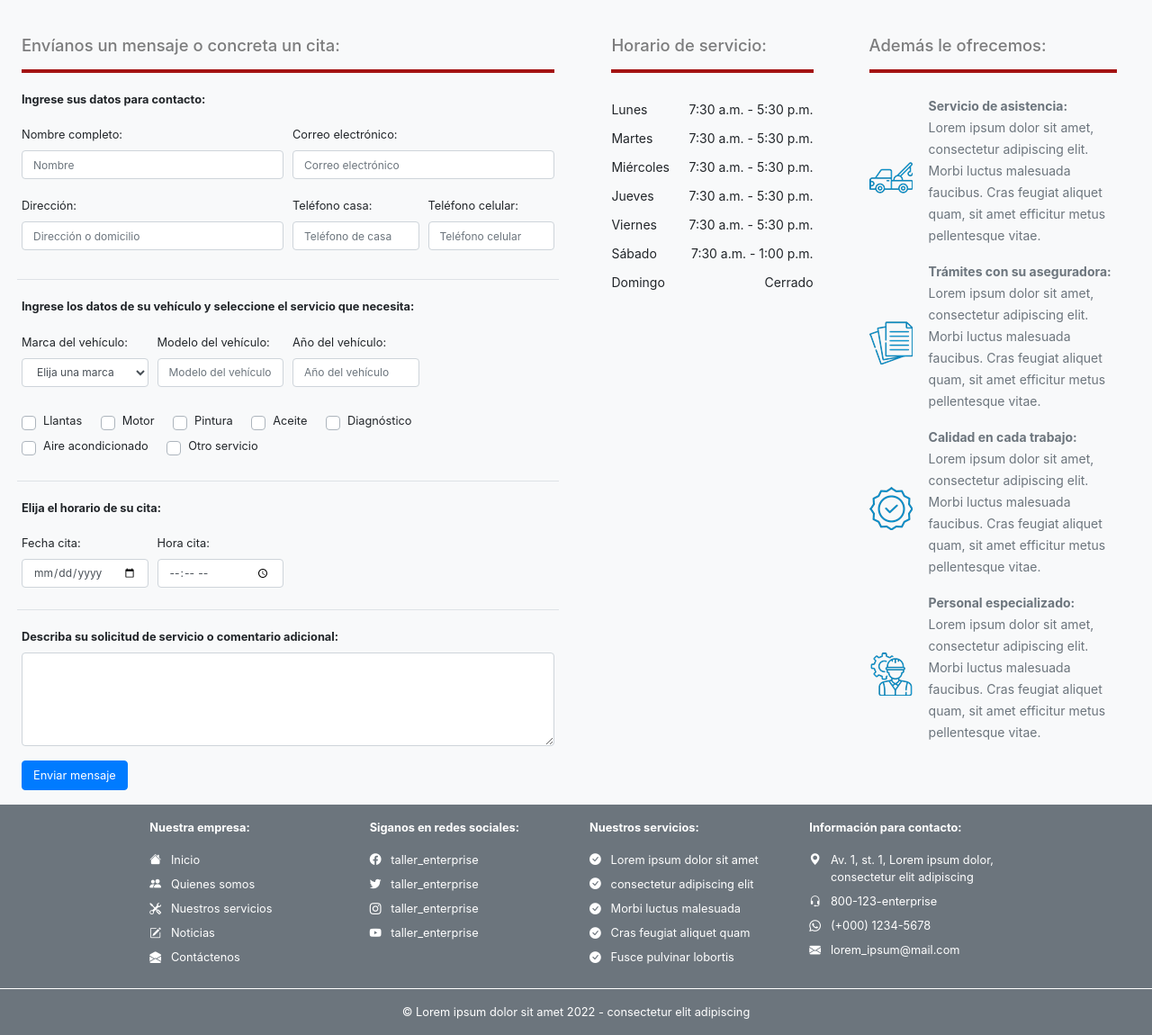
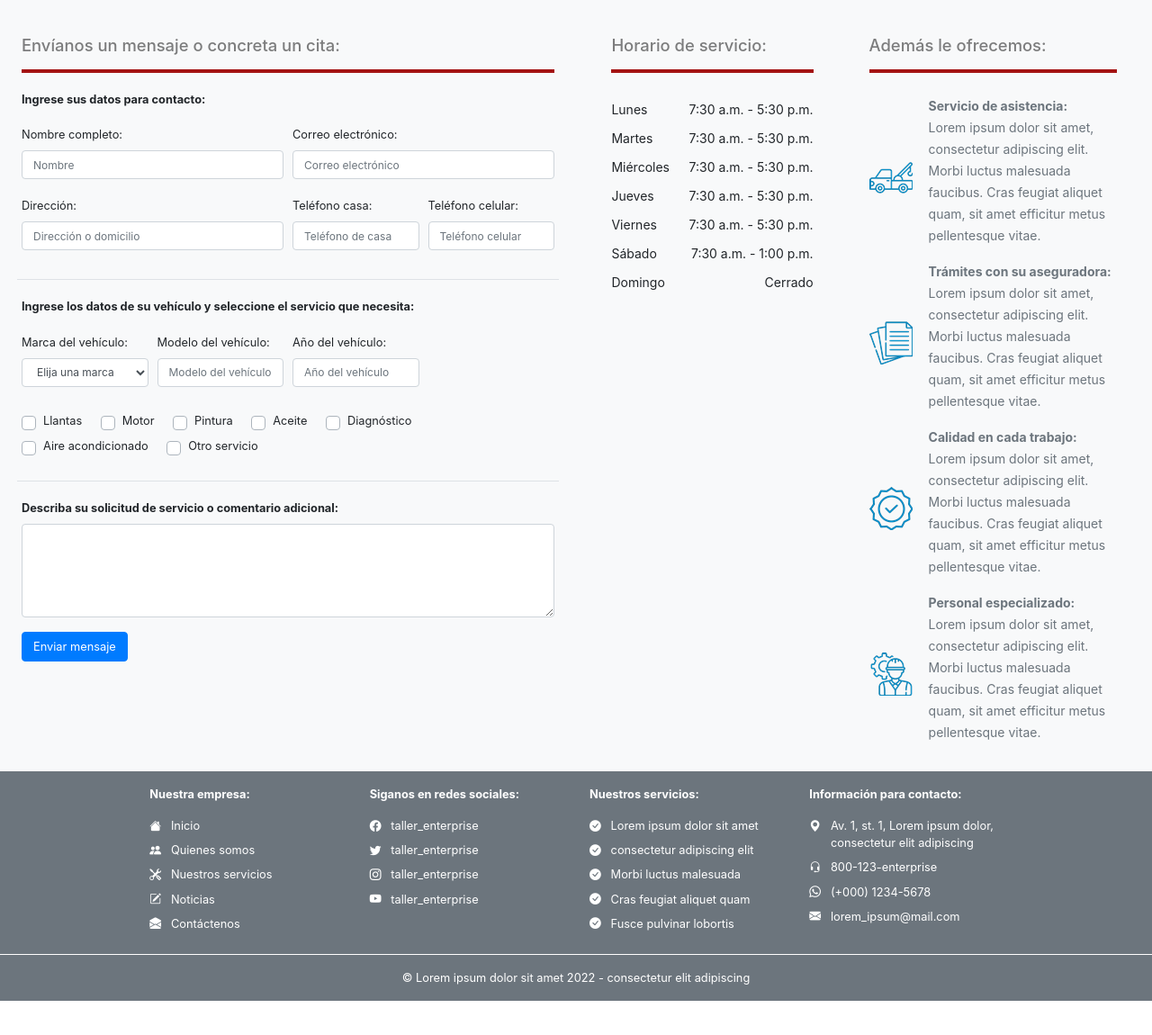
Before and after one commit to misproyectosweb/proyecto-web-08, a PHP site: page /contacto.php in a window 1280 px wide. Shown: the part 694-1844 px from the top of the page at 90% size. After the commit the page ends 1806 px from the top, so only its background shows below. Run offline with PHP 8.4, Linux system fonts and the light colour scheme.

Commit message:
Actualización archivo contacto.php

```diff
--- a/contacto.php
+++ b/contacto.php
@@ -39,8 +39,6 @@
                 $modelo = filter_input(INPUT_POST, 'modelo');
                 $anio = filter_input(INPUT_POST, 'anio');
                 $servicios = filter_input(INPUT_POST, 'servicio');
-                $fecha_cita = filter_input(INPUT_POST, 'fecha_cita');
-                $hora_cita = filter_input(INPUT_POST, 'hora_cita');
                 $comentario = filter_input(INPUT_POST, 'comentario');
             }
         ?>
@@ -224,23 +222,6 @@
                                     </div>
                                 </div>
                             </div>
-                            <div class="form-row border-dark-50 border-top pb-2 pt-3">
-                                <div class="col-md-12 pb-2">
-                                    <label><strong>Elija el horario de su cita:</strong></label>
-                                </div>
-                                <div class="form-group col-md-3">
-                                    <label for="fcita">Fecha cita:</label>
-                                    <input type="date" class="form-control" id="fcita" name="fecha_cita" min="2022-01-01" max="2024-12-31" value="" required>
-                                    <div class="valid-feedback is-valid">¡OK, válido!</div>
-                                    <div class="invalid-feedback is-invalid">Seleccione la fecha de su cita</div>
-                                </div>
-                                <div class="form-group col-md-3">
-                                    <label for="hcita">Hora cita:</label>
-                                    <input type="time" class="form-control" id="hcita" name="hora_cita" min="07:30" max="17:00" value="" required>
-                                    <div class="valid-feedback is-valid">¡OK, válido!</div>
-                                    <div class="invalid-feedback is-invalid">Seleccione la hora de su cita</div>
-                                </div>
-                            </div>
                             <div class="form-row border-dark-50 border-top pt-3">
                                 <div class="form-group col-md-12">
                                     <label for="comentario"><strong>Describa su solicitud de servicio o comentario adicional:</strong></label>
```
Also changed, not shown: other parts of contacto.php (+7 -28 lines).
